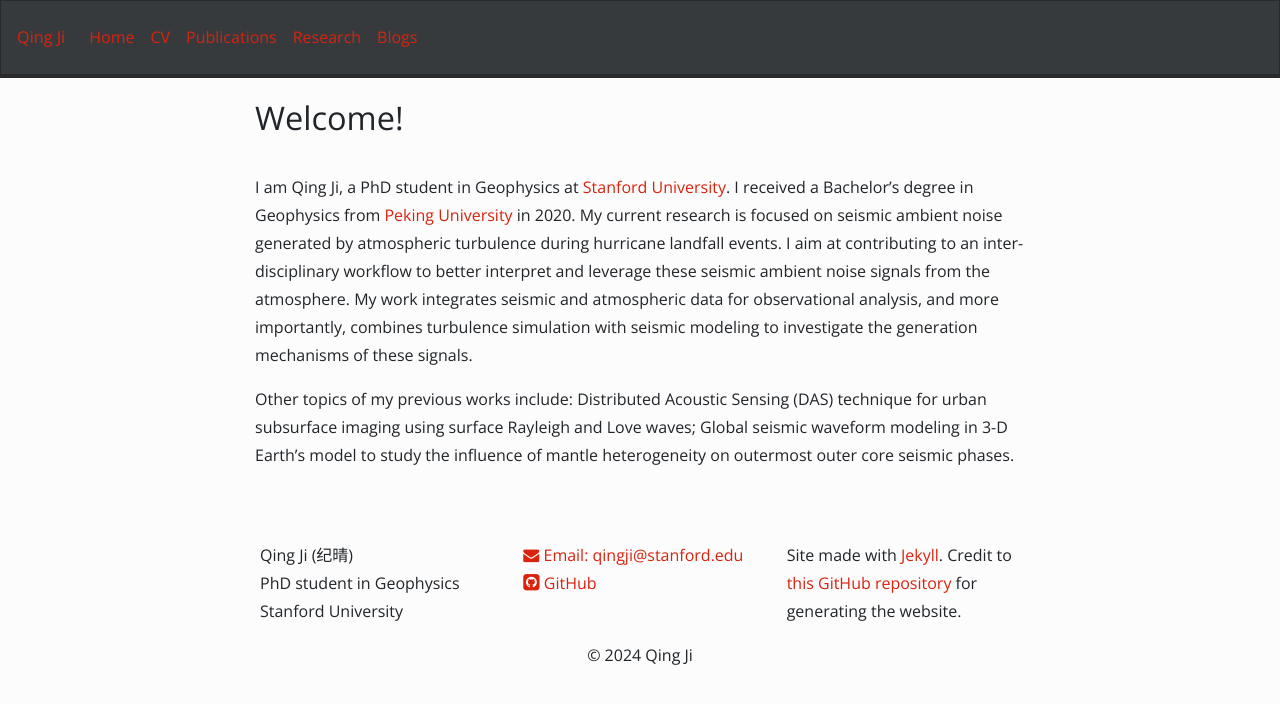
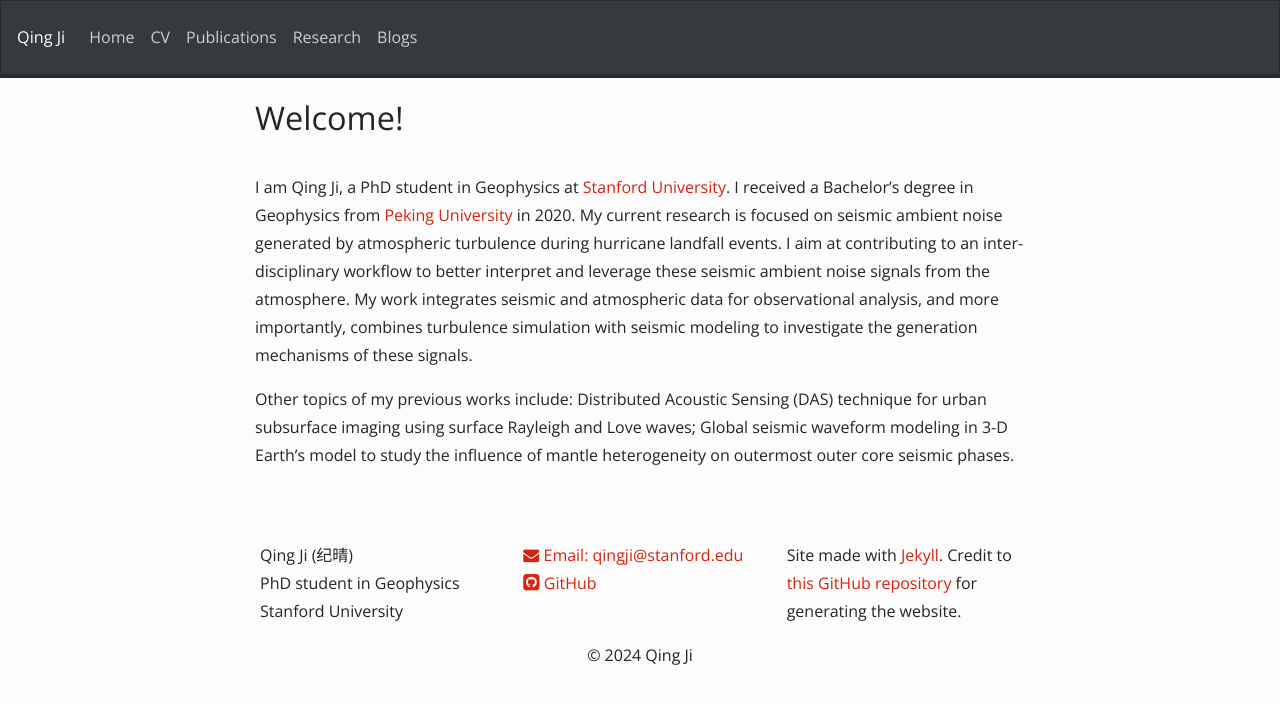
Before and after one commit to NickJi98/NickJi98.github.io, a Jekyll site: the page built from _pages/home.md, in a window 1280 px wide. Shown: the top 704 px of the page. Built offline with Jekyll 4.4.1, drawn with Linux system fonts in a browser that asks for light colours; nearby versions of some CDN libraries; a style sheet for code colours, icons or effects is not loaded.

Commit message:
Update header.html

```diff
--- a/_includes/header.html
+++ b/_includes/header.html
@@ -3,12 +3,12 @@
 height="0" width="0" style="display:none;visibility:hidden"></iframe></noscript>
 <!-- End Google Tag Manager (noscript) -->
 
-<nav class="navbar sticky-top navbar-expand-lg bg-dark" data-bs-theme="dark">
+<nav class="navbar sticky-top navbar-expand-md navbar-dark bg-dark">
     <a class="navbar-brand" href="{{ site.url }}{{ site.baseurl }}/">
 <!--     <img src="{{ site.url }}{{ site.baseurl }}/favicon.ico" width="30" height="30" style="margin-right:5px" class="d-inline-block align-top" alt=""> -->
       {{ site.title | escape }}
     </a>
-    <button class="navbar-toggler" type="button" data-toggle="collapse" data-target="#navbarColor01" aria-controls="navbarColor01" aria-expanded="false" aria-label="Toggle navigation">
+    <button class="navbar-toggler" type="button" data-toggle="collapse" data-target="#navbarColor02" aria-controls="navbarColor02" aria-expanded="false" aria-label="Toggle navigation">
         <span class="navbar-toggler-icon"></span>
     </button>
 
```
